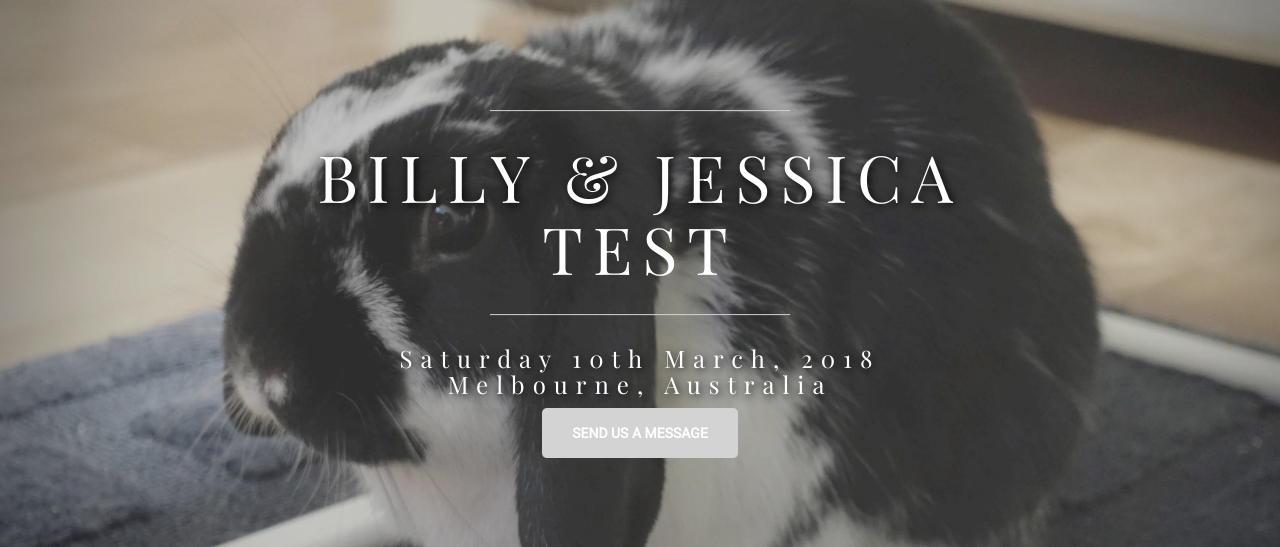
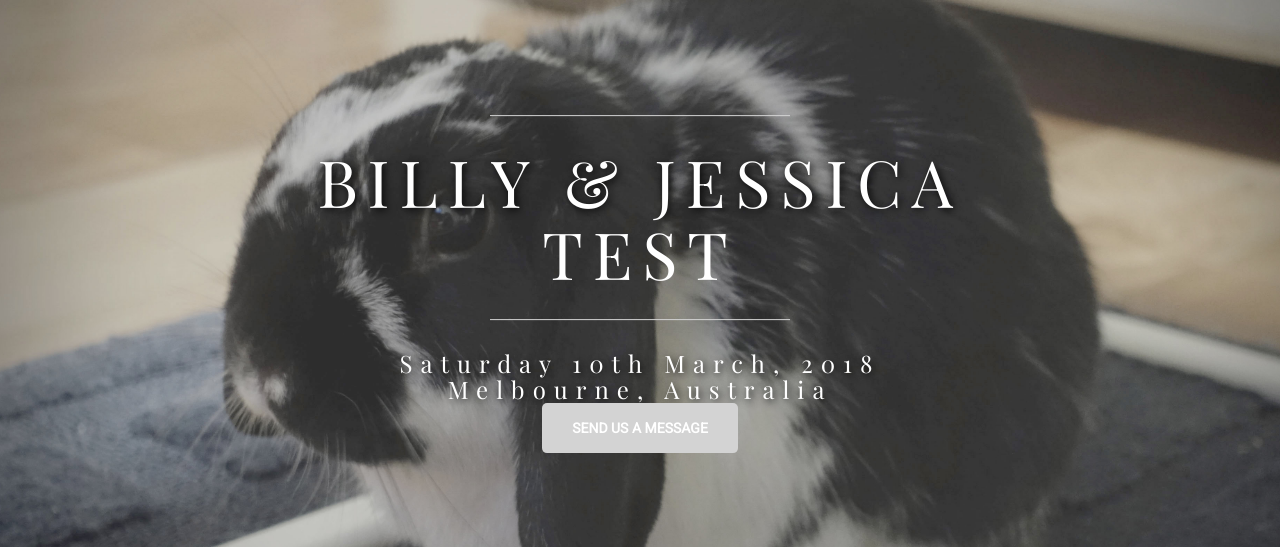
Before and after one commit to notbleh/wed-website, a Jekyll site: the page built from savethedate.html, in a window 1280 px wide. Shown: the part 156-703 px from the top of the page. Built offline with Jekyll 4.4.1, drawn with Linux system fonts in a browser that asks for light colours.

Commit message:
Update _base.scss

```diff
--- a/_sass/_base.scss
+++ b/_sass/_base.scss
@@ -168,6 +168,10 @@
         .header-content-inner {
             h1 {
                 text-transform: uppercase;
+                margin-top: 0;
+                margin-bottom: 0;
+            }
+            h2 {
                 margin-top: 0;
                 margin-bottom: 0;
             }
```
